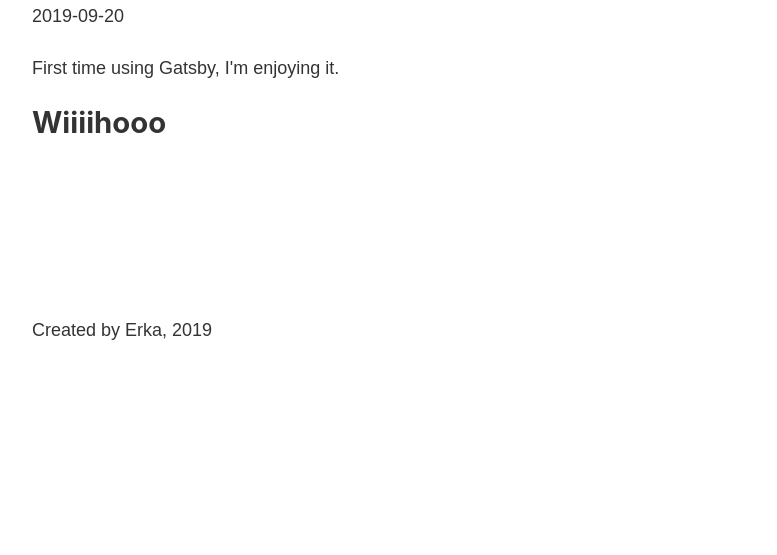
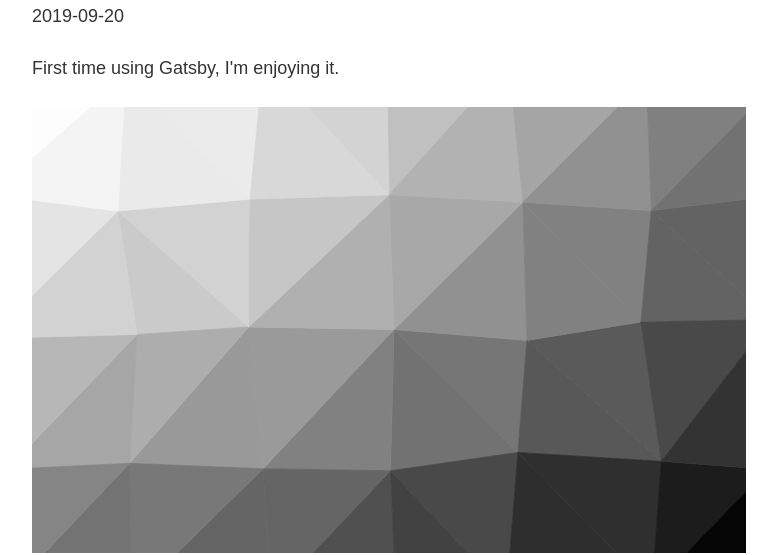
Before and after one commit to erikwesterberg/Gatsby-Web-App, a Gatsby site: page /blog/gatsby in a window 1280 px wide. Shown: the part 413-968 px from the top of the page, without its empty margins (251-1028 px from the left). Before the commit the page ends 800 px from the top, so only its background shows below. Built offline with nearby package versions, Linux system fonts and the light colour scheme; Gatsby itself is replaced by a stand-in of ours.

Commit message:
added a image in posts folder and import it to gatsby posts

```diff
--- a/src/posts/gatsby.md
+++ b/src/posts/gatsby.md
@@ -5,5 +5,7 @@ date: "2019-09-20"
 
 First time using Gatsby, I'm enjoying it.
 
+![Triang](./trianglify.svg)
+
 
 ## Wiiiihooo
```
Also changed, not shown: src/posts/trianglify.svg (added).
